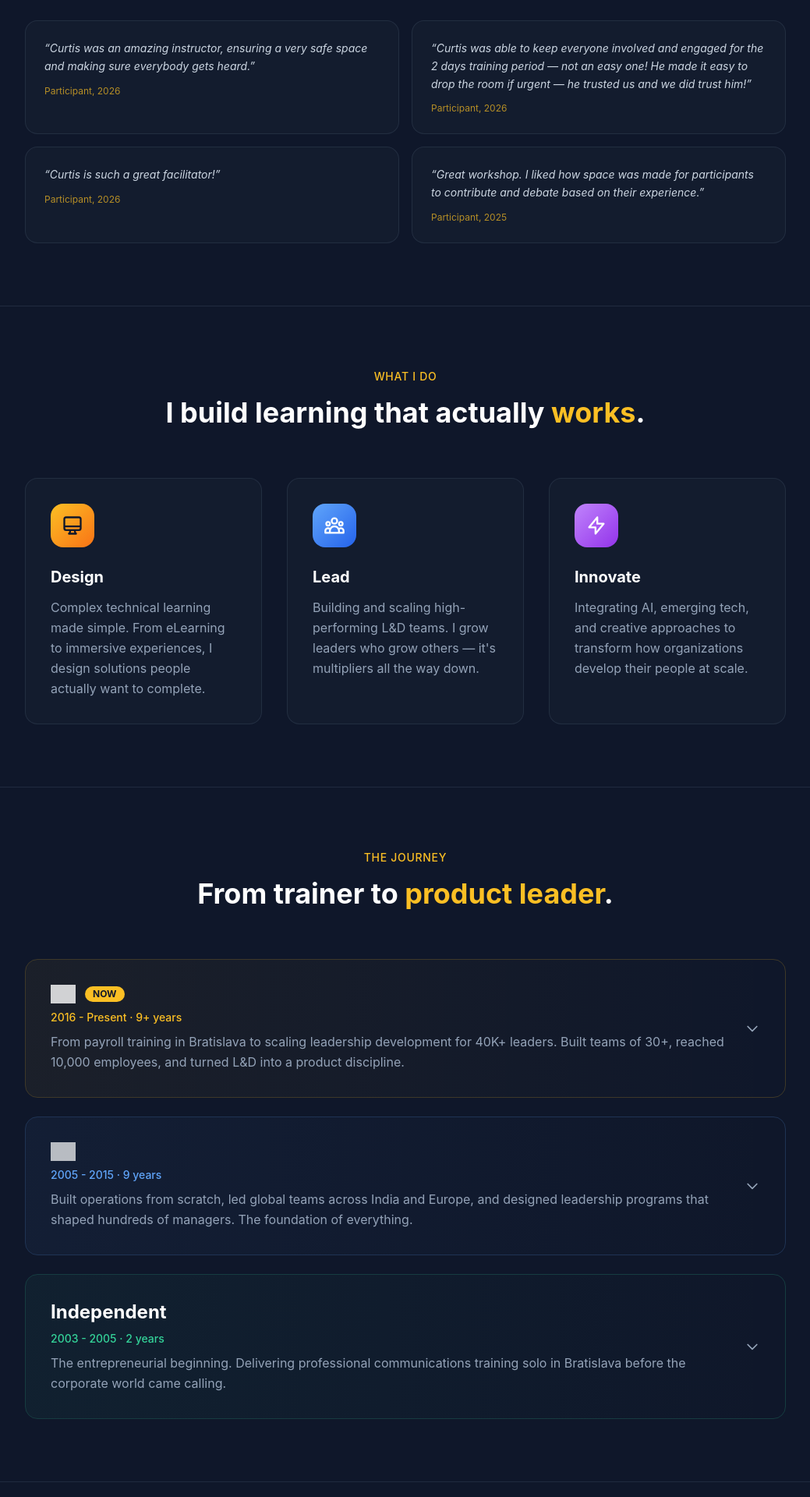
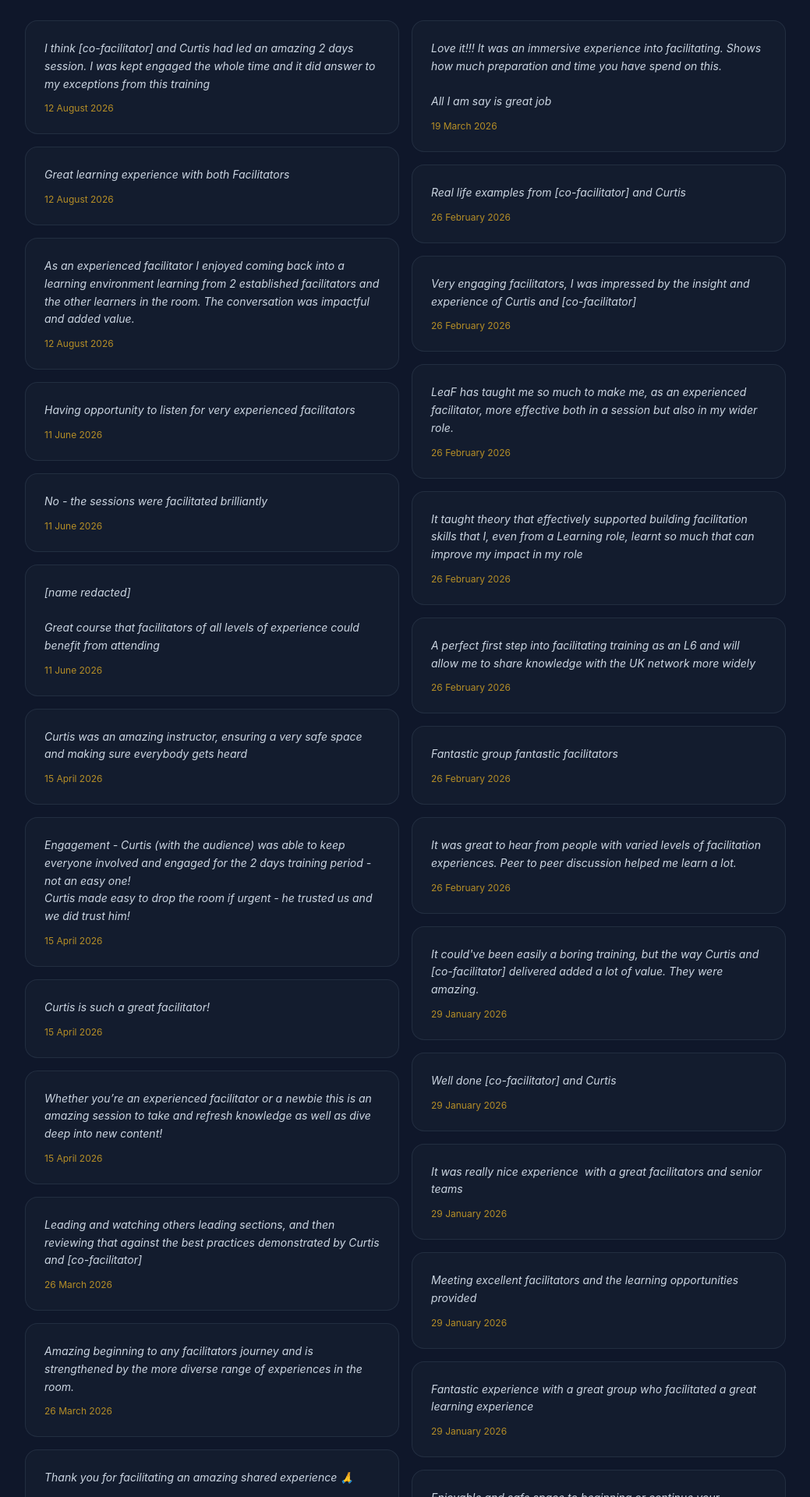
Before and after one commit to cvinirwin9455/skillscan, a Next.js app: page / in a window 1280 px wide. Shown: the part 1420-3340 px from the top of the page at 78% size, without its empty margins (120-1159 px from the left). Built offline with nearby package versions, Linux system fonts and the light colour scheme; grey boxes are pictures that could not be loaded.

Commit message:
Update facilitation testimonials

```diff
--- a/src/app/page.tsx
+++ b/src/app/page.tsx
@@ -1,5 +1,132 @@
 import JourneySection from './components/JourneySection'
 import SDIProfile from './components/SDIProfile'
+
+const facilitationQuotes = [
+  {
+    date: '12 August 2026',
+    quote: `I think [co-facilitator] and Curtis had led an amazing 2 days session. I was kept engaged the whole time and it did answer to my exceptions from this training`,
+  },
+  {
+    date: '12 August 2026',
+    quote: `Great learning experience with both Facilitators`,
+  },
+  {
+    date: '12 August 2026',
+    quote: `As an experienced facilitator I enjoyed coming back into a learning environment learning from 2 established facilitators and the other learners in the room. The conversation was impactful and added value.`,
+  },
+  {
+    date: '11 June 2026',
+    quote: `Having opportunity to listen for very experienced facilitators`,
+  },
+  {
+    date: '11 June 2026',
+    quote: `No - the sessions were facilitated brilliantly`,
+  },
+  {
+    date: '11 June 2026',
+    quote: `[name redacted]
+
+Great course that facilitators of all levels of experience could benefit from attending`,
+  },
+  {
+    date: '15 April 2026',
+    quote: `Curtis was an amazing instructor, ensuring a very safe space and making sure everybody gets heard`,
+  },
+  {
+    date: '15 April 2026',
+    quote: `Engagement - Curtis (with the audience) was able to keep everyone involved and engaged for the 2 days training period - not an easy one!
+Curtis made easy to drop the room if urgent - he trusted us and we did trust him!`,
+  },
+  {
+    date: '15 April 2026',
+    quote: `Curtis is such a great facilitator!`,
+  },
+  {
+    date: '15 April 2026',
+    quote: `Whether you’re an experienced facilitator or a newbie this is an amazing session to take and refresh knowledge as well as dive deep into new content!`,
+  },
+  {
+    date: '26 March 2026',
+    quote: `Leading and watching others leading sections, and then reviewing that against the best practices demonstrated by Curtis and [co-facilitator]`,
+  },
+  {
+    date: '26 March 2026',
+    quote: `Amazing beginning to any facilitators journey and is strengthened by the more diverse range of experiences in the room.`,
+  },
+  {
+    date: '26 March 2026',
+    quote: `Thank you for facilitating an amazing shared experience 🙏`,
+  },
+  {
+    date: '19 March 2026',
+    quote: `The facilitators, their stories and different style that complemented each other perfectly.
+Loved the fidget toys (was a great hit with the whole group)`,
+  },
+  {
+    date: '19 March 2026',
+    quote: `Love it!!! It was an immersive experience into facilitating. Shows how much preparation and time you have spend on this.\u0020
+
+All I am say is great job`,
+  },
+  {
+    date: '26 February 2026',
+    quote: `Real life examples from [co-facilitator] and Curtis`,
+  },
+  {
+    date: '26 February 2026',
+    quote: `Very engaging facilitators, I was impressed by the insight and experience of Curtis and [co-facilitator]`,
+  },
+  {
+    date: '26 February 2026',
+    quote: `LeaF has taught me so much to make me, as an experienced facilitator, more effective both in a session but also in my wider role.`,
+  },
+  {
+    date: '26 February 2026',
+    quote: `It taught theory that effectively supported building facilitation skills that I, even from a Learning role, learnt so much that can improve my impact in my role`,
+  },
+  {
+    date: '26 February 2026',
+    quote: `A perfect first step into facilitating training as an L6 and will allow me to share knowledge with the UK network more widely`,
+  },
+  {
+    date: '26 February 2026',
+    quote: `Fantastic group fantastic facilitators`,
+  },
+  {
+    date: '26 February 2026',
+    quote: `It was great to hear from people with varied levels of facilitation experiences. Peer to peer discussion helped me learn a lot.`,
+  },
+  {
+    date: '29 January 2026',
+    quote: `It could've been easily a boring training, but the way Curtis and [co-facilitator] delivered added a lot of value. They were amazing.`,
+  },
+  {
+    date: '29 January 2026',
+    quote: `Well done [co-facilitator] and Curtis`,
+  },
+  {
+    date: '29 January 2026',
+    quote: `It was really nice experience  with a great facilitators and senior teams`,
+  },
+  {
+    date: '29 January 2026',
+    quote: `Meeting excellent facilitators and the learning opportunities provided`,
+  },
+  {
+    date: '29 January 2026',
+    quote: `Fantastic experience with a great group who facilitated a great learning experience`,
+  },
+  {
+    date: '22 January 2026',
+    quote: `Enjoyable and safe space to beginning or continue your facilitation journey. The facilitators built an environment to openly practice your ability to lead a training session and provide valid tangible feedback.`,
+  },
+  {
+    date: '22 January 2026',
+    quote: `A great interactive session that engages and challenges your facilitation ability\u0020
+
+[name redacted]`,
+  },
+]
 
 export default function Home() {
   return (
@@ -147,31 +274,20 @@ export default function Home() {
           </h2>
 
           {/* Quotes grid */}
-          <div className="grid sm:grid-cols-2 gap-4">
-            <div className="p-6 rounded-2xl bg-slate-800/30 border border-slate-700/50">
-              <p className="text-slate-300 text-sm leading-relaxed italic mb-3">
-                &ldquo;Curtis was an amazing instructor, ensuring a very safe space and making sure everybody gets heard.&rdquo;
-              </p>
-              <p className="text-xs text-amber-400/70">Participant, 2026</p>
-            </div>
-            <div className="p-6 rounded-2xl bg-slate-800/30 border border-slate-700/50">
-              <p className="text-slate-300 text-sm leading-relaxed italic mb-3">
-                &ldquo;Curtis was able to keep everyone involved and engaged for the 2 days training period &mdash; not an easy one! He made it easy to drop the room if urgent &mdash; he trusted us and we did trust him!&rdquo;
-              </p>
-              <p className="text-xs text-amber-400/70">Participant, 2026</p>
-            </div>
-            <div className="p-6 rounded-2xl bg-slate-800/30 border border-slate-700/50">
-              <p className="text-slate-300 text-sm leading-relaxed italic mb-3">
-                &ldquo;Curtis is such a great facilitator!&rdquo;
-              </p>
-              <p className="text-xs text-amber-400/70">Participant, 2026</p>
-            </div>
-            <div className="p-6 rounded-2xl bg-slate-800/30 border border-slate-700/50">
-              <p className="text-slate-300 text-sm leading-relaxed italic mb-3">
-                &ldquo;Great workshop. I liked how space was made for participants to contribute and debate based on their experience.&rdquo;
-              </p>
-              <p className="text-xs text-amber-400/70">Participant, 2025</p>
-            </div>
+          <div className="columns-1 sm:columns-2 gap-4">
+            {facilitationQuotes.map(({ date, quote }, index) => (
+              <blockquote
+                key={`${date}-${index}`}
+                className="mb-4 break-inside-avoid p-6 rounded-2xl bg-slate-800/30 border border-slate-700/50"
+              >
+                <p className="whitespace-pre-wrap text-slate-300 text-sm leading-relaxed italic mb-3">
+                  {quote}
+                </p>
+                <footer className="text-xs text-amber-400/70">
+                  <time>{date}</time>
+                </footer>
+              </blockquote>
+            ))}
           </div>
         </div>
       </section>
```
